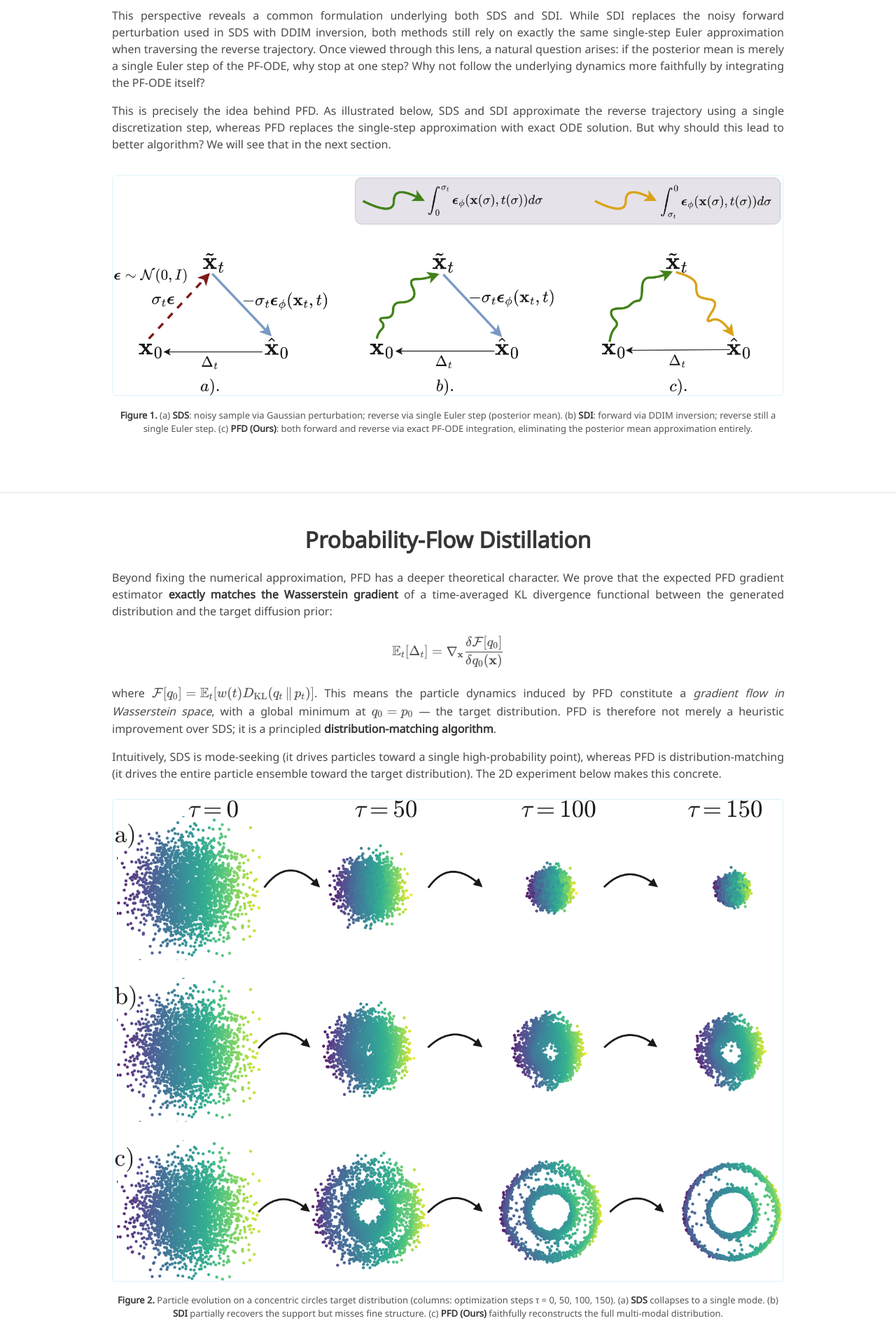
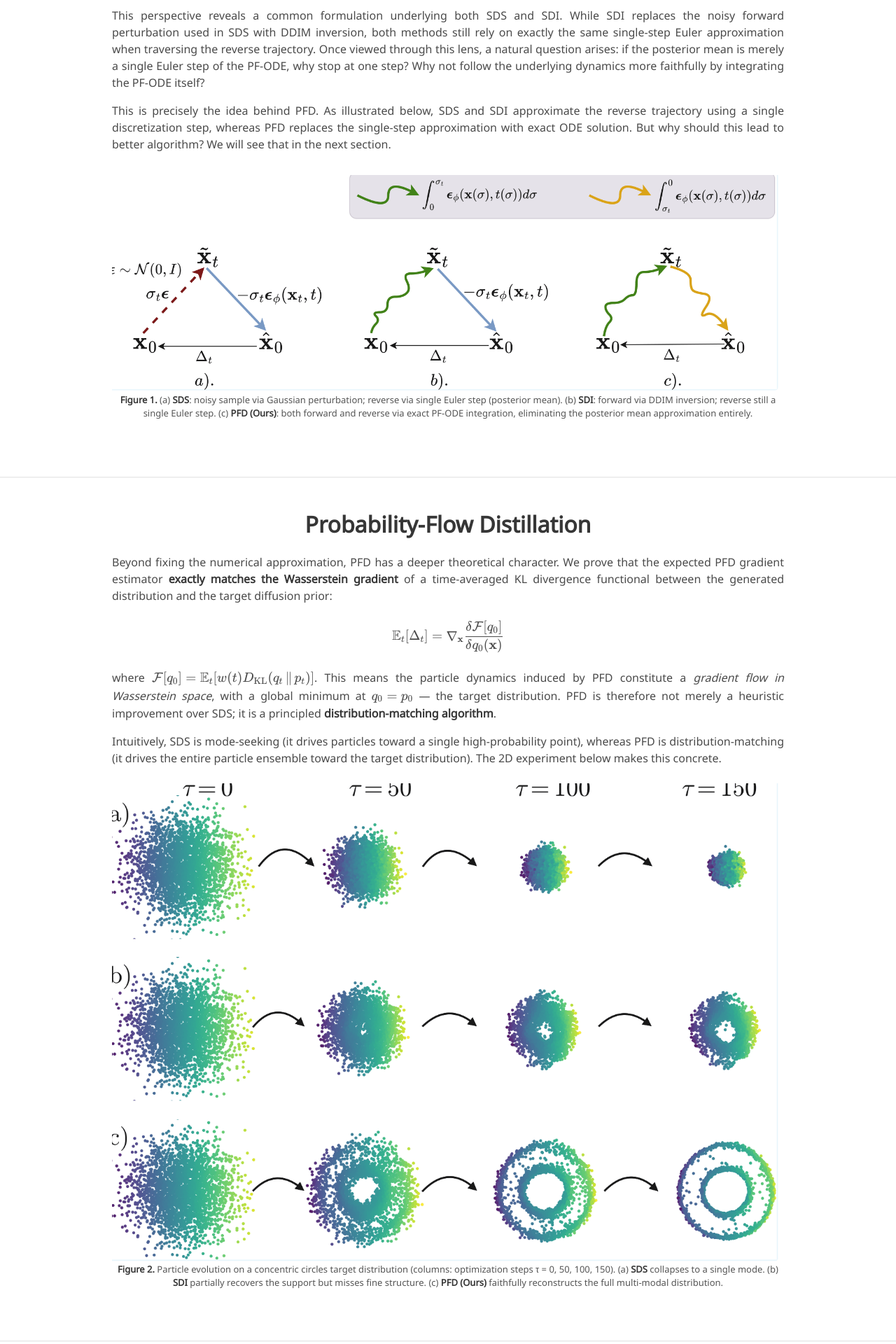
Before and after one commit to rrohithiam/rrohithiam.github.io, a Jekyll site: the page projects/pfd/index.html, which Jekyll copies as it is, in a window 1280 px wide. Shown: the part 1417-3337 px from the top of the page at 70% size. Built offline with Jekyll 4.4.1, drawn with Linux system fonts in a browser that asks for light colours; nearby versions of some CDN libraries; some web fonts are replaced; library files that are not in the unit come from our copies; a style sheet for code colours, icons or effects is not loaded.

Commit message:
PFD webpage

```diff
--- a/projects/pfd/index.html
+++ b/projects/pfd/index.html
@@ -90,6 +92,7 @@
       color: #3273dc;
     }
 
+    /* video grid */
     .video-grid {
       display: grid;
       grid-template-columns: repeat(3, 1fr);
@@ -127,6 +130,18 @@
 
     img:focus {
       outline: none;
+    }
+
+    .fig-crop {
+      overflow: hidden;
+      border-radius: 6px;
+    }
+
+    .fig-crop img {
+      display: block;
+      width: calc(100% + 16px);
+      max-width: calc(100% + 16px);
+      margin: -8px;
     }
   </style>
 </head>
@@ -279,7 +294,7 @@
           the single-step approximation with exact ODE solution. But why should this lead to better algorithm? We will see that in the next section.
         </p>
 
-        <div class="has-text-centered" style="margin:2rem 0;">
+        <div class="has-text-centered fig-crop" style="margin:2rem 0;">
           <img src="./static/images/fig_gradients.png"
                style="width:100%; border-radius:6px;"
                alt="Comparison of SDS, SDI, and PFD gradient estimators">
@@ -326,7 +341,7 @@
         </p>
       </div>
 
-      <div class="has-text-centered" style="margin: 1.5rem 0;">
+      <div class="has-text-centered fig-crop" style="margin: 1.5rem 0;">
         <img src="./static/images/fig_particles.png"
              style="width:100%; border-radius:6px;"
              alt="2D particle evolution: SDS vs SDI vs PFD on concentric circles" />
```
Also changed, not shown: other parts of projects/pfd/index.html (+2 -0 lines).
